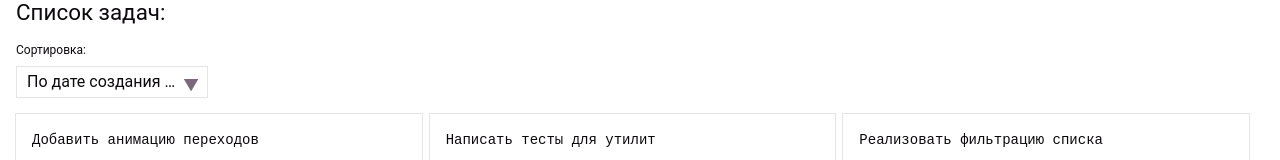
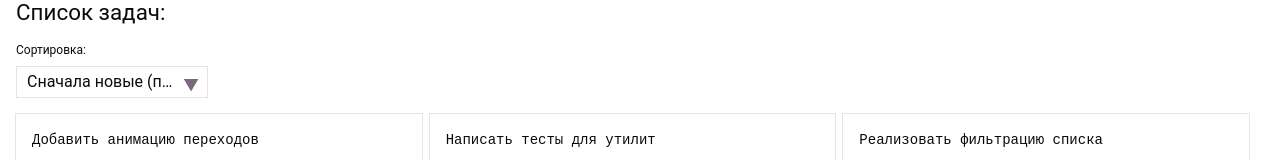
Before and after one commit to rainbowfieldholograph/Rtk-todo-app, a React (Vite) app: page /todos in a window 1280 px wide. Shown: the part 137-297 px from the top of the page. Built offline with nearby package versions, Linux system fonts and the light colour scheme; some icons are missing.

Commit message:
update select labels for todo sorting

```diff
--- a/src/features/todos/ui/todo-list/todo-list-sort/todo-list-sort.tsx
+++ b/src/features/todos/ui/todo-list/todo-list-sort/todo-list-sort.tsx
@@ -17,14 +17,14 @@ const sortSelectItems = [
   { label: "По названию (A-Z)", sort: { field: "title", order: "asc" } },
   { label: "По названию (Z-A)", sort: { field: "title", order: "desc" } },
   {
-    label: "По статусу выполнения (сначала выполненные)",
+    label: "Сначала выполненные",
     sort: {
       field: "completed",
       order: "asc",
     },
   },
   {
-    label: "По статусу выполнения (сначала не выполненные)",
+    label: "Сначала не выполненные",
     sort: {
       field: "completed",
       order: "desc",
@@ -36,20 +36,20 @@ const sortSelectItems = [
     sort: { field: "description", order: "desc" },
   },
   {
-    label: "По дате создания (сначала новые)",
+    label: "Сначала новые (по дате создания)",
     sort: { field: "createdAt", order: "asc" },
   },
   {
-    label: "По дате создания (сначала не выполненные)",
+    label: "Сначала старые (по дате создания)",
     sort: { field: "createdAt", order: "desc" },
   },
   {
-    label: "По дате обновления (сначала недавние)",
-    sort: { field: "createdAt", order: "asc" },
+    label: "Сначала новые (по дате обновления)",
+    sort: { field: "updatedAt", order: "asc" },
   },
   {
-    label: "По дате обновления (сначала старые)",
-    sort: { field: "createdAt", order: "desc" },
+    label: "Сначала старые (по дате обновления)",
+    sort: { field: "updatedAt", order: "desc" },
   },
 ] satisfies SortSelectItem[];
 
```
